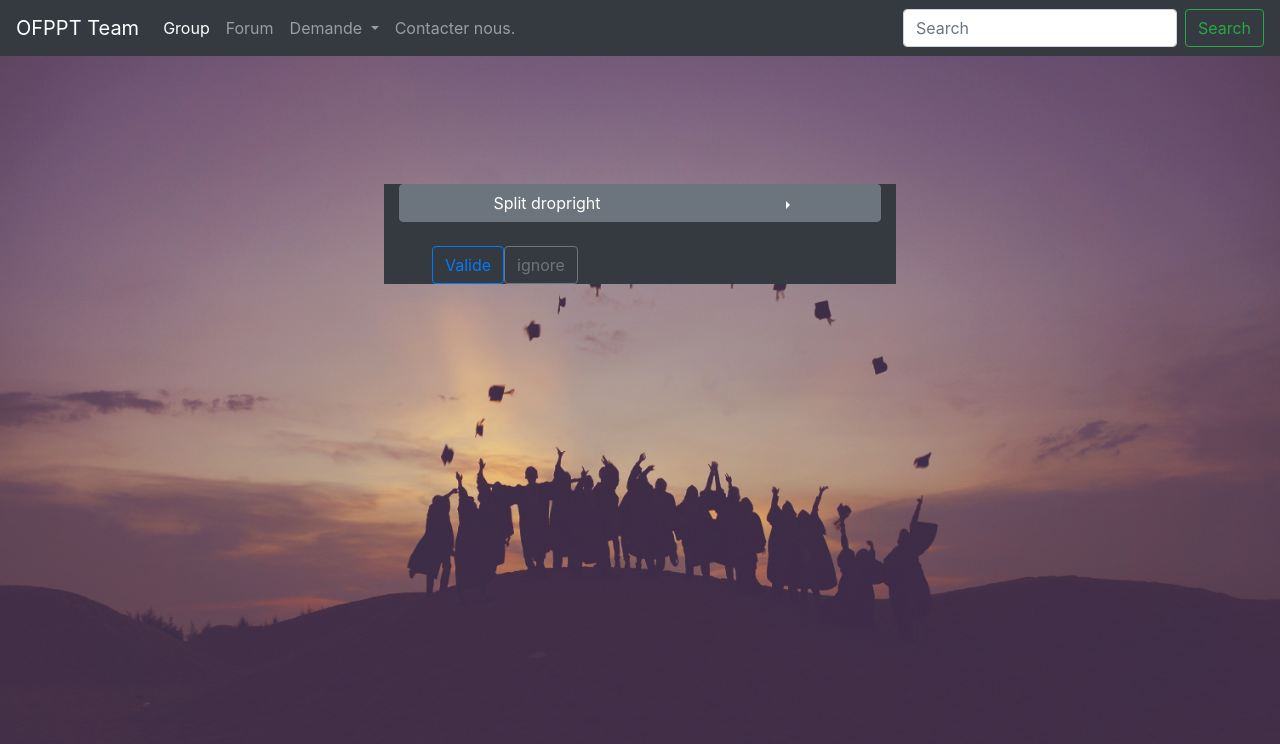
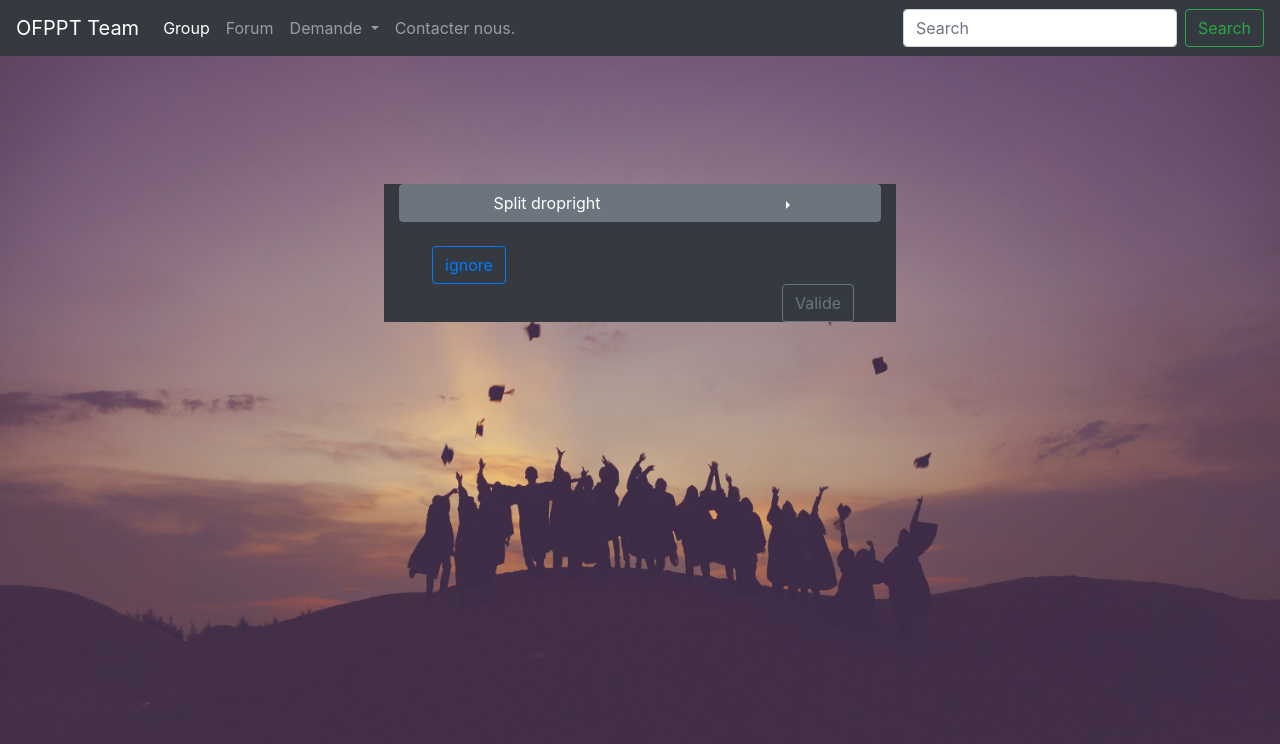
Before and after one commit to OFPPTEAM/OFPPTEAM, an Angular app: page /espaceeta in a window 1280 px wide. Shown: the top 744 px of the page. Built offline with nearby package versions, Linux system fonts and the light colour scheme.

Commit message:
ra modifite f etablissment

```diff
--- a/src/app/espaceeta/espaceeta.component.html
+++ b/src/app/espaceeta/espaceeta.component.html
@@ -11,6 +11,6 @@
     </div>
   </div>
   <div class="ml-5 mt-4">
-  <button type="button" class="btn btn-outline-primary">Valide</button>
-  <button type="button" class="btn btn-outline-secondary">ignore</button></div>
+  <button type="button" class="btn btn-outline-primary">ignore</button>
+  <button type="button" class="btn btn-outline-secondary" style="margin-left: 350px;">Valide</button>
 </div>
```
